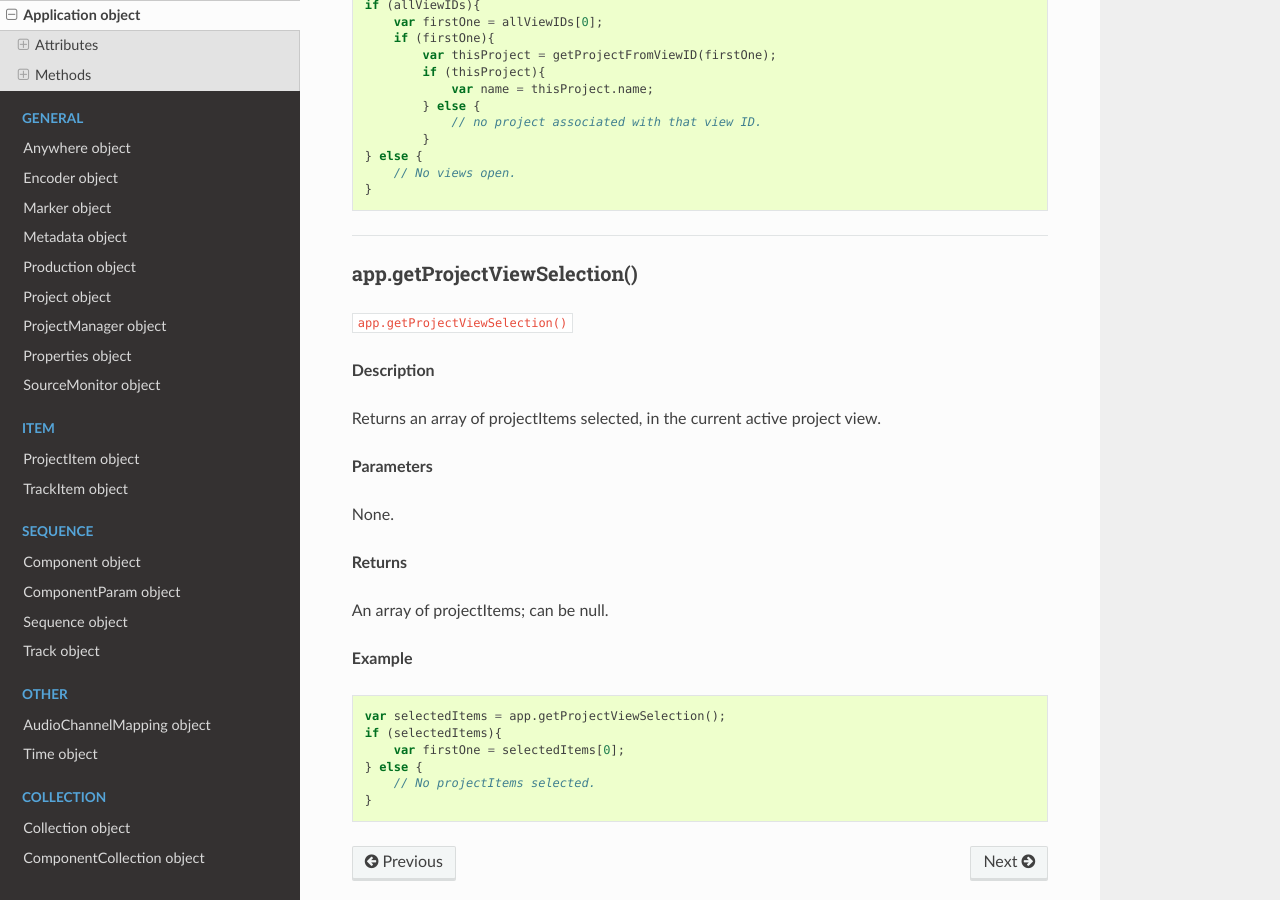
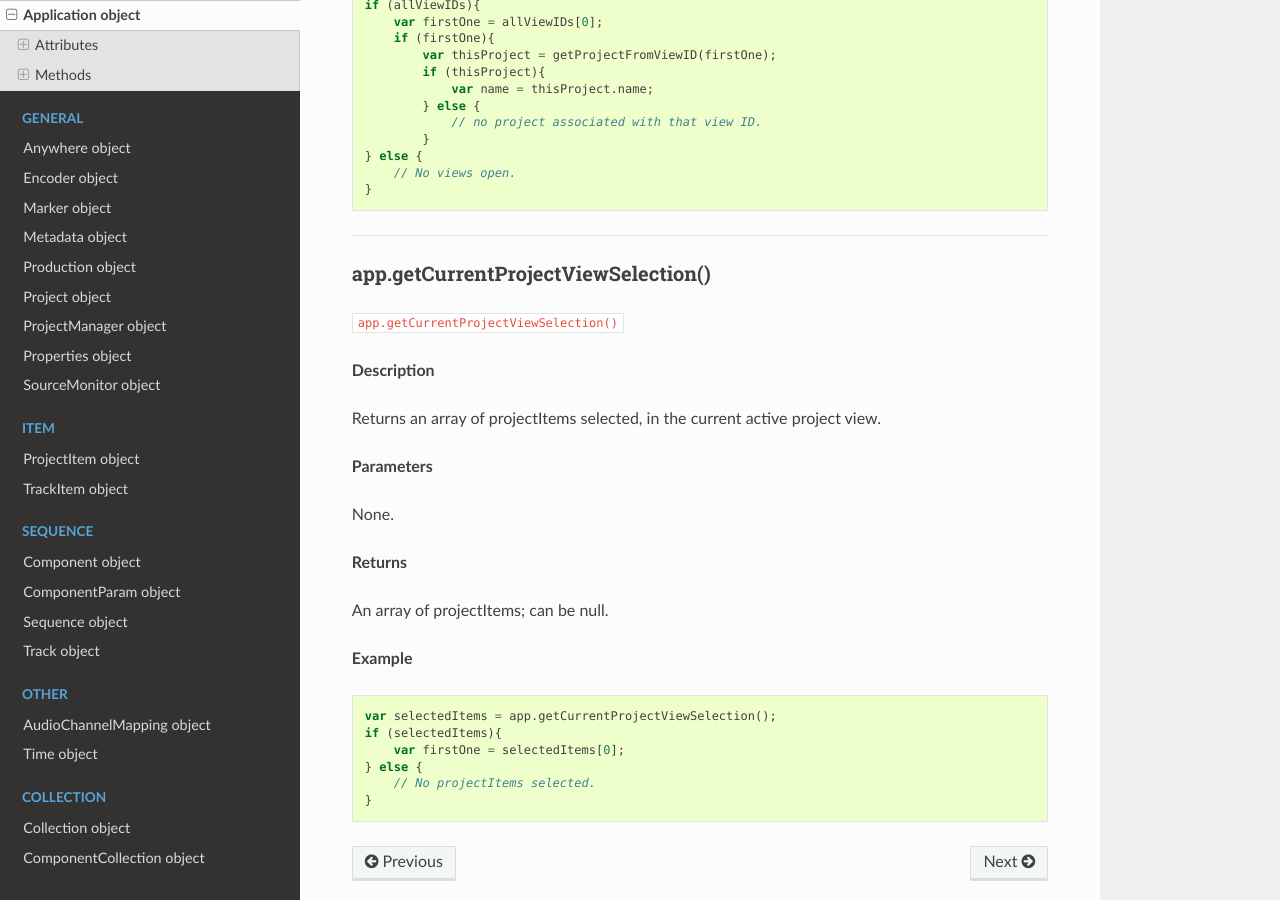
Before and after one commit to docsforadobe/premiere-scripting-guide, a Sphinx documentation site: the page built from docs/application/application.rst, in a window 1280 px wide and 900 px high, scrolled down 17388 px. Built offline with Sphinx 7.4.7 and the Read the Docs theme 2.0.0, drawn with Linux system fonts in a browser that asks for light colours.

Commit message:
Fixed getCurrentProjectViewSelection typo

```diff
--- a/docs/application/application.rst
+++ b/docs/application/application.rst
@@ -923,12 +923,12 @@ A Project object, for the project associated with the provided View ID. Can be `
 
 ----
 
-.. _app.getProjectViewSelection:
+.. _app.getCurrentProjectViewSelection:
 
-app.getProjectViewSelection()
+app.getCurrentProjectViewSelection()
 *********************************************
 
-``app.getProjectViewSelection()``
+``app.getCurrentProjectViewSelection()``
 
 **Description**
 
@@ -946,7 +946,7 @@ An array of projectItems; can be null.
 
 .. code:: javascript
 
-    var selectedItems = app.getProjectViewSelection();
+    var selectedItems = app.getCurrentProjectViewSelection();
     if (selectedItems){
         var firstOne = selectedItems[0];
     } else {
```
